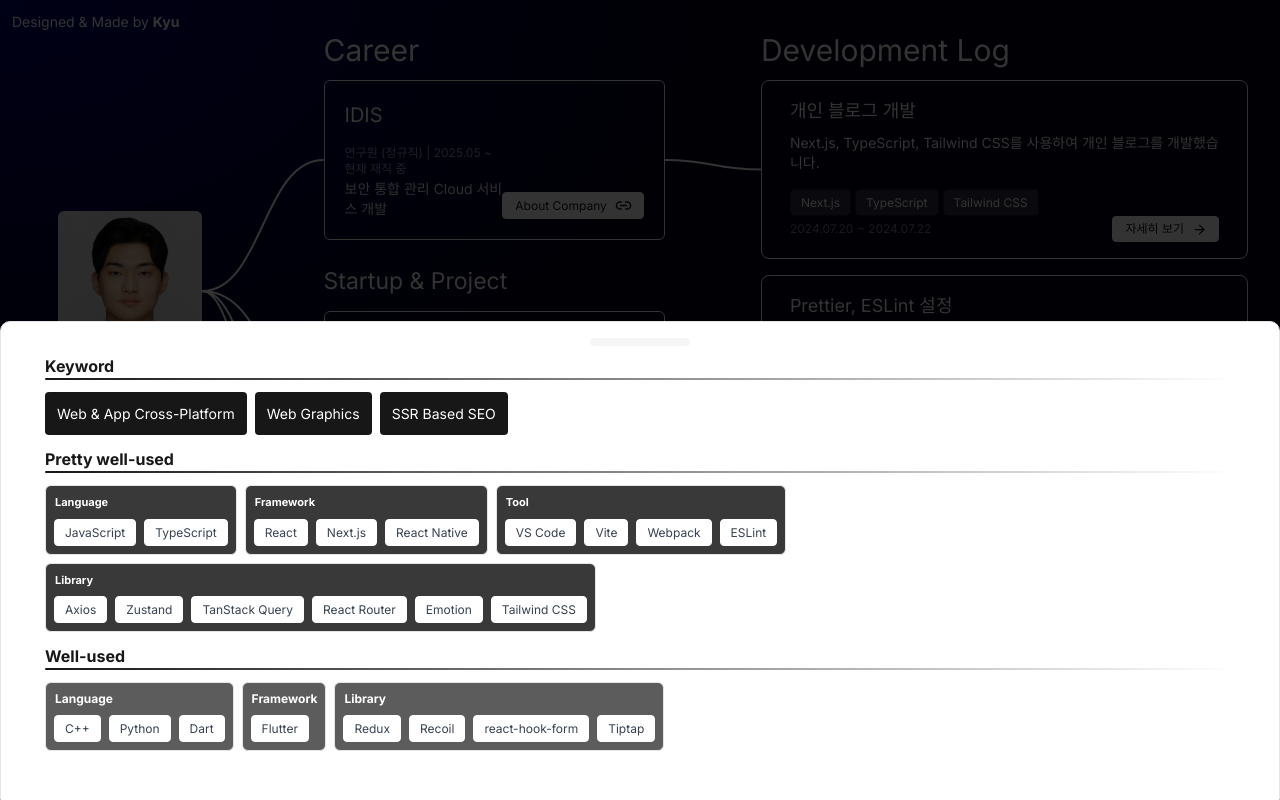
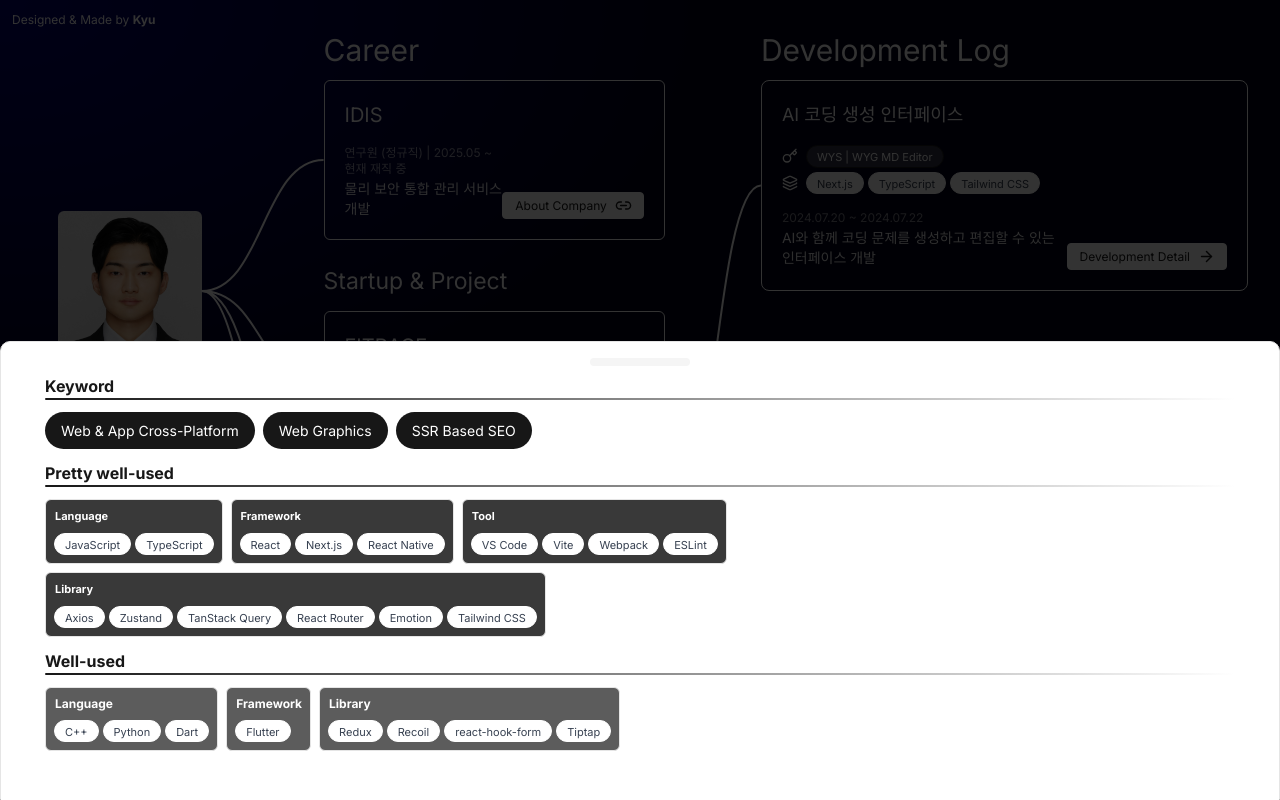
Before and after one commit to selfishAltruism/Masterpiece_of_The_Portfolio, a Next.js app: page / in a window 1280 px wide. Both pictures are taken after a click on the button "Tech Stack". Built offline with nearby package versions, Linux system fonts and the light colour scheme.

Commit message:
(+) card 모듈화 및 UI 개선 #2.
- development card 구현.
- tag + stack 형태로 디자인 및 적용.
- half screen grid 일부 조정.

```diff
--- a/src/app/page.tsx
+++ b/src/app/page.tsx
@@ -146,23 +146,23 @@ export default function Home() {
   return (
     <main
       ref={mainRef}
-      className="multi-gradient-background relative grid h-screen w-screen grid-cols-9 grid-rows-6 xl:gap-8"
+      className="multi-gradient-background relative grid h-screen w-screen grid-cols-8 grid-rows-6 xl:grid-cols-9 xl:gap-8"
     >
       <h1 className="sr-only">강민규 프론트엔드 개발자 포트폴리오</h1>
       <section
-        className="col-span-8 row-span-1 xl:col-span-2 xl:row-span-6"
+        className="col-span-8 row-span-2 xl:col-span-2 xl:row-span-6"
         aria-label="프로필"
       >
         <Profile ref={profileSourceRef} /> {/* Pass ref to Profile */}
       </section>
       <section
-        className="col-span-4 row-span-5 xl:col-span-3 xl:row-span-6"
+        className="col-span-4 row-span-4 xl:col-span-3 xl:row-span-6"
         aria-label="주요 경력"
       >
         <CareerList ref={careerRef} />
       </section>
       <section
-        className="col-span-4 row-span-5 xl:col-span-4 xl:row-span-6"
+        className="col-span-4 row-span-4 xl:col-span-4 xl:row-span-6"
         aria-label="개발 로그"
       >
         <DevelopmentList ref={devLogRef} />
--- a/src/entities/main/DevelopmentCard.tsx
+++ b/src/entities/main/DevelopmentCard.tsx
@@ -0,0 +1,46 @@
+import { Layers, Key } from "lucide-react";
+
+import { cn } from "@/shared/shadcn/lib/utils";
+import BasicButton from "@/shared/ui/BasicButton";
+import { OutlineStackSpan, SolidStackSpan } from "@/shared/ui/StackSpan";
+
+export const DevelopmentCard = ({
+  development,
+}: {
+  development: Data.Development;
+}) => {
+  return (
+    <div
+      id={`dev-${development.id}`}
+      className={cn(
+        "mb-2 mt-2 flex items-end justify-between rounded-lg border border-white bg-transparent p-5",
+      )}
+    >
+      <div>
+        <h3 className="mb-4 text-lg">{development.title}</h3>
+        <div className="mb-1 flex flex-wrap items-center gap-1">
+          <Key size={16} className="mr-1" />
+          {development.tags.map((tag, i) => (
+            <OutlineStackSpan idx={i} tag={tag} />
+          ))}
+        </div>
+        <div className="mb-4 flex flex-wrap items-center gap-1">
+          <Layers size={16} className="mr-1" />
+          {development.techStacks.map((tag, i) => (
+            <SolidStackSpan idx={i} tag={tag} />
+          ))}
+        </div>
+        <p className="mb-[2px] text-xs text-white/50">{development.period}</p>
+        <p className="mb-[2px] text-sm text-white/90">
+          {development.description}
+        </p>
+      </div>
+
+      <div className="">
+        <BasicButton whiteBg to={development.link}>
+          Development Detail
+        </BasicButton>
+      </div>
+    </div>
+  );
+};
--- a/src/entities/main/TechStackDrawer.tsx
+++ b/src/entities/main/TechStackDrawer.tsx
@@ -1,10 +1,5 @@
-import {
-  DrawerContent,
-  DrawerHeader,
-  DrawerTitle,
-} from "@/shared/shadcn/components/ui/drawer";
+import { DrawerContent } from "@/shared/shadcn/components/ui/drawer";
 import Divider from "@/shared/ui/Divider";
-
 import { SolidStackSpan } from "@/shared/ui/StackSpan";
 import { techStacks } from "@/shared/data/techstacks";
 
@@ -18,7 +13,7 @@ export const TechStackDrawer = () => {
           {techStacks["Keyword"].map((item) => (
             <span
               key={item}
-              className="whitespace-nowrap rounded-sm bg-primary px-3 pb-[11px] pt-[12px] text-sm text-white"
+              className="whitespace-nowrap rounded-full bg-primary px-4 pb-[8px] pt-[9px] text-sm text-white"
             >
               {item}
             </span>
@@ -30,7 +25,7 @@ export const TechStackDrawer = () => {
         <div className="flex flex-wrap items-start gap-2 text-[11px] text-white">
           <div className="flex flex-col gap-2 rounded-md border bg-primary/85 p-2">
             <strong className="ml-[1px]">Language</strong>
-            <div className="flex flex-wrap gap-2">
+            <div className="flex flex-wrap gap-1">
               {techStacks["Pretty well-used / Language"].map((name, idx) => (
                 <SolidStackSpan tag={name} idx={idx} />
               ))}
@@ -39,7 +34,7 @@ export const TechStackDrawer = () => {
 
           <div className="flex flex-col gap-2 rounded-md border bg-primary/85 p-2">
             <strong className="ml-[1px]">Framework</strong>
-            <div className="flex flex-wrap gap-2">
+            <div className="flex flex-wrap gap-1">
               {techStacks["Pretty well-used / Framework"].map((name, idx) => (
                 <SolidStackSpan tag={name} idx={idx} />
               ))}
@@ -48,7 +43,7 @@ export const TechStackDrawer = () => {
 
           <div className="flex flex-col gap-2 rounded-md border bg-primary/85 p-2">
             <strong className="ml-[1px]">Tool</strong>
-            <div className="flex flex-wrap gap-2">
+            <div className="flex flex-wrap gap-1">
               {techStacks["Pretty well-used / Tool"].map((name, idx) => (
                 <SolidStackSpan tag={name} idx={idx} />
               ))}
@@ -57,7 +52,7 @@ export const TechStackDrawer = () => {
 
           <div className="flex flex-col gap-2 rounded-md border bg-primary/85 p-2">
             <strong className="ml-[1px]">Library</strong>
-            <div className="flex flex-wrap gap-2">
+            <div className="flex flex-wrap gap-1">
               {techStacks["Pretty well-used / Library"].map((name, idx) => (
                 <SolidStackSpan tag={name} idx={idx} />
               ))}
@@ -71,7 +66,7 @@ export const TechStackDrawer = () => {
         <div className="flex flex-wrap items-start gap-2 text-xs text-white">
           <div className="flex flex-col gap-2 rounded-md border bg-primary/70 p-2">
             <strong className="ml-[1px]">Language</strong>
-            <div className="flex flex-wrap gap-2">
+            <div className="flex flex-wrap gap-1">
               {techStacks["Well-used / Language"].map((name, idx) => (
                 <SolidStackSpan tag={name} idx={idx} />
               ))}
@@ -80,7 +75,7 @@ export const TechStackDrawer = () => {
 
           <div className="flex flex-col gap-2 rounded-md border bg-primary/70 p-2">
             <strong className="ml-[1px]">Framework</strong>
-            <div className="flex flex-wrap gap-2">
+            <div className="flex flex-wrap gap-1">
               {techStacks["Well-used / Framework"].map((name, idx) => (
                 <SolidStackSpan tag={name} idx={idx} />
               ))}
@@ -89,7 +84,7 @@ export const TechStackDrawer = () => {
 
           <div className="flex flex-col gap-2 rounded-md border bg-primary/70 p-2">
             <strong className="ml-[1px]">Library</strong>
-            <div className="flex flex-wrap gap-2">
+            <div className="flex flex-wrap gap-1">
               {techStacks["Well-used / Library"].map((name, idx) => (
                 <SolidStackSpan tag={name} idx={idx} />
               ))}
--- a/src/shared/data/career.ts
+++ b/src/shared/data/career.ts
@@ -2,7 +2,7 @@ export const careers: Data.Career[] = [
   {
     id: 1,
     company: "IDIS",
-    position: "보안 통합 관리 Cloud 서비스 개발",
+    position: "물리 보안 통합 관리 서비스 개발",
     type: "연구원 (정규직)",
     period: "2025.05 ~ 현재 재직 중",
     homepage: "https://www.idisglobal.com/",
--- a/src/shared/data/development.ts
+++ b/src/shared/data/development.ts
@@ -1,34 +1,14 @@
-export const developmentLogs = [
+export const developmentLogs: Data.Development[] = [
   {
-    id: 1,
-    linkedTo: "career", // Changed from careerId
+    id: 0,
+    linkedTo: "activity",
     linkedId: 1,
-    title: "개인 블로그 개발",
+    title: "AI 코딩 생성 인터페이스",
     description:
-      "Next.js, TypeScript, Tailwind CSS를 사용하여 개인 블로그를 개발했습니다.",
+      "AI와 함께 코딩 문제를 생성하고 편집할 수 있는 인터페이스 개발",
     period: "2024.07.20 ~ 2024.07.22",
-    tags: ["Next.js", "TypeScript", "Tailwind CSS"],
-    link: "/1",
-  },
-  {
-    id: 2,
-    linkedTo: "activity", // Changed from careerId
-    linkedId: 1,
-    title: "Prettier, ESLint 설정",
-    description:
-      "프로젝트에 Prettier와 ESLint를 설정하여 코드 일관성을 유지했습니다.",
-    period: "2024.07.19 ~ 2024.07.19",
-    tags: ["Prettier", "ESLint"],
-    link: "/2",
-  },
-  {
-    id: 3,
-    linkedTo: "activity", // Changed from careerId
-    linkedId: 2,
-    title: "UI 컴포넌트 개발",
-    description: "재사용 가능한 버튼, 타이틀 등의 UI 컴포넌트를 개발했습니다.",
-    period: "2024.07.18 ~ 2024.07.18",
-    tags: ["React", "TypeScript"],
-    link: "/3",
+    tags: ["WYS | WYG MD Editor"],
+    techStacks: ["Next.js", "TypeScript", "Tailwind CSS"],
+    link: "detail/23248a0856d48058a94bcaec414175df",
   },
 ];
--- a/src/shared/ui/BasicButton.tsx
+++ b/src/shared/ui/BasicButton.tsx
@@ -1,7 +1,8 @@
 import { ReactNode } from "react";
+import { ArrowRight, Link2 as LinkIcon } from "lucide-react";
+import Link from "next/link";
 
-import { ArrowRight, Link2 as LinkIcon } from "lucide-react";
-import { cn } from "../shadcn/lib/utils";
+import { cn } from "@/shared/shadcn/lib/utils";
 
 interface BasicButtonProps {
   children: ReactNode;
@@ -29,7 +30,16 @@ const BasicButton = ({
     whiteBg ? "bg-white text-primary" : "bg-primary text-white",
   );
 
-  if (href || to)
+  if (to)
+    return (
+      <Link href={to} className={baseClass}>
+        {children}
+        {!offIcon && !to && <LinkIcon size={17} className="-mr-[1px] ml-2" />}
+        <ArrowRight size={17} className="-mr-[1px] ml-2" />
+      </Link>
+    );
+
+  if (href)
     return (
       <a
         className={baseClass}
@@ -39,9 +49,9 @@ const BasicButton = ({
       >
         {children}
         {!offIcon && !to && <LinkIcon size={17} className="-mr-[1px] ml-2" />}
-        {to && <ArrowRight size={15} className="-mr-[1px] ml-2" />}
       </a>
     );
+
   return (
     <button className={baseClass} onClick={onClick}>
       {children}
--- a/src/shared/ui/StackSpan.tsx
+++ b/src/shared/ui/StackSpan.tsx
@@ -13,7 +13,7 @@ export const SolidStackSpan = ({
     <span
       key={idx}
       className={cn(
-        "whitespace-nowrap rounded-sm border border-white bg-white px-[10px] pb-[4px] pt-[5px] text-xs text-gray-700",
+        "whitespace-nowrap rounded-full border border-white bg-white px-[10px] pb-[1px] pt-[3px] text-[11px] text-gray-700",
         className,
       )}
     >
@@ -32,7 +32,7 @@ export const OutlineStackSpan = ({
   return (
     <span
       key={idx}
-      className="whitespace-nowrap rounded-sm border border-primary bg-white/20 px-[10px] pb-[4px] pt-[5px] text-xs text-white"
+      className="whitespace-nowrap rounded-full border border-primary bg-white/20 px-[10px] pb-[1px] pt-[3px] text-[11px] text-white"
     >
       {tag}
     </span>
--- a/src/widgets/main/DevelopmentList.tsx
+++ b/src/widgets/main/DevelopmentList.tsx
@@ -1,11 +1,8 @@
 import React from "react";
 
-import { cn } from "@/shared/shadcn/lib/utils";
-
+import { DevelopmentCard } from "@/entities/main/DevelopmentCard";
 import Title from "@/shared/ui/Title";
 import { developmentLogs } from "@/shared/data/development";
-import { OutlineStackSpan } from "@/shared/ui/StackSpan";
-import BasicButton from "@/shared/ui/BasicButton";
 
 const DevelopmentList = React.forwardRef<HTMLDivElement>((props, ref) => {
   return (
@@ -18,29 +15,7 @@ const DevelopmentList = React.forwardRef<HTMLDivElement>((props, ref) => {
       </Title>
       <div className="flex flex-col">
         {developmentLogs.map((log, index) => (
-          <div
-            id={`dev-${log.id}`}
-            key={index}
-            className={cn(
-              "mb-2 mt-2 flex flex-col justify-between rounded-lg border border-white bg-transparent p-4 px-7",
-            )}
-          >
-            <div>
-              <h3 className="mb-2 text-lg">{log.title}</h3>
-              <p className="mb-4 text-sm">{log.description}</p>
-              <div className="flex flex-wrap gap-1">
-                {log.tags.map((tag, i) => (
-                  <OutlineStackSpan idx={i} tag={tag} />
-                ))}
-              </div>
-            </div>
-            <div className="flex items-center justify-between">
-              <p className="text-xs text-white/50">{log.period}</p>
-              <BasicButton whiteBg to={log.link}>
-                자세히 보기
-              </BasicButton>
-            </div>
-          </div>
+          <DevelopmentCard development={log} key={index} />
         ))}
       </div>
     </div>
--- a/src/widgets/main/Profile.tsx
+++ b/src/widgets/main/Profile.tsx
@@ -50,7 +50,7 @@ const Profile = React.forwardRef<HTMLDivElement>((props, ref) => {
           </Drawer>
         </div>
       </div>
-      <p className="absolute left-3 top-3 text-sm text-white">
+      <p className="absolute left-3 top-3 text-xs text-white">
         Designed & Made by <strong>Kyu</strong>
       </p>
     </div>
```
Also changed, not shown: src/shared/@types/data.d.ts (+12 -0 lines).
